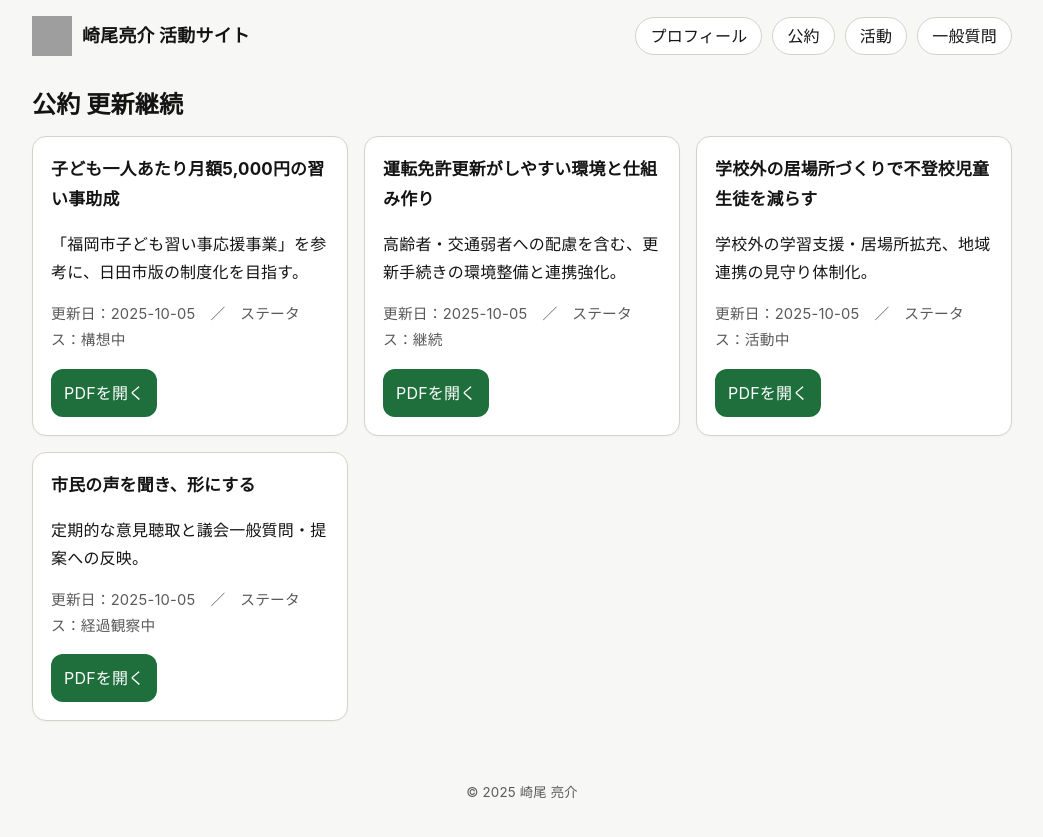
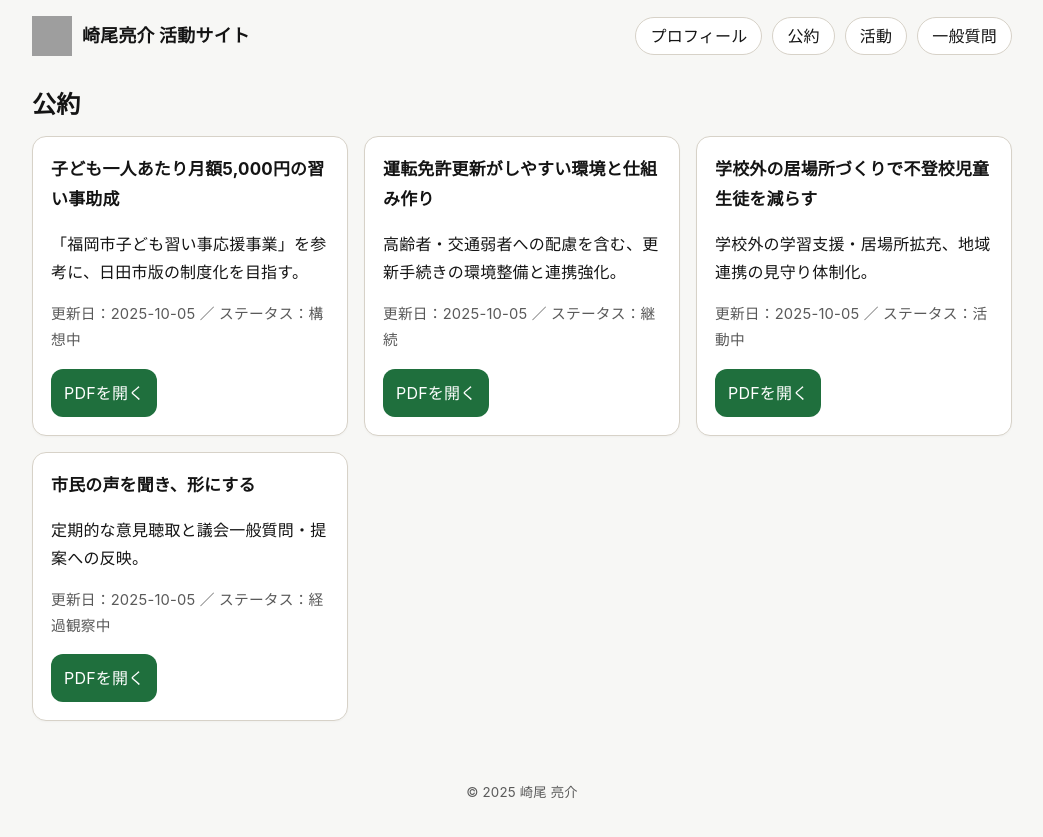
Before and after one commit to sakioryousuke-eng/activity-site, a Jekyll site: the page built from pages/promise.html, in a window 1280 px wide. Shown: the top 837 px of the page, without its empty margins (118-1161 px from the left). Built offline with Jekyll 4.4.1, drawn with Linux system fonts in a browser that asks for light colours; grey boxes are pictures that could not be loaded.

Commit message:
Update promise.html

```diff
--- a/pages/promise.html
+++ b/pages/promise.html
@@ -4,7 +4,7 @@ title: 公約
 permalink: /pages/promise.html
 ---
 
-<h2 style="margin:0 0 10px;">公約 <span class="pill">更新継続</span></h2>
+<h2 style="margin:0 0 10px;">公約</h2>
 
 {% assign list = site.data.promises.promises | default: site.data.promises %}
 {% if list and list.size > 0 %}
@@ -13,7 +13,7 @@ permalink: /pages/promise.html
   <article class="card">
     <h3 style="margin-top:0;">{{ p.title }}</h3>
     {% if p.detail %}<p>{{ p.detail }}</p>{% endif %}
-    <p class="muted">更新日：{{ p.last_update | default: "未設定" }}　／　ステータス：{{ p.status | default: "未設定" }}</p>
+    <p class="muted">更新日：{{ p.last_update | default: "未設定" }} ／ ステータス：{{ p.status | default: "未設定" }}</p>
     {% if p.pdf %}
       <a class="btn btn-primary pdf-link" href="{{ p.pdf | relative_url }}">PDFを開く</a>
     {% else %}
```
